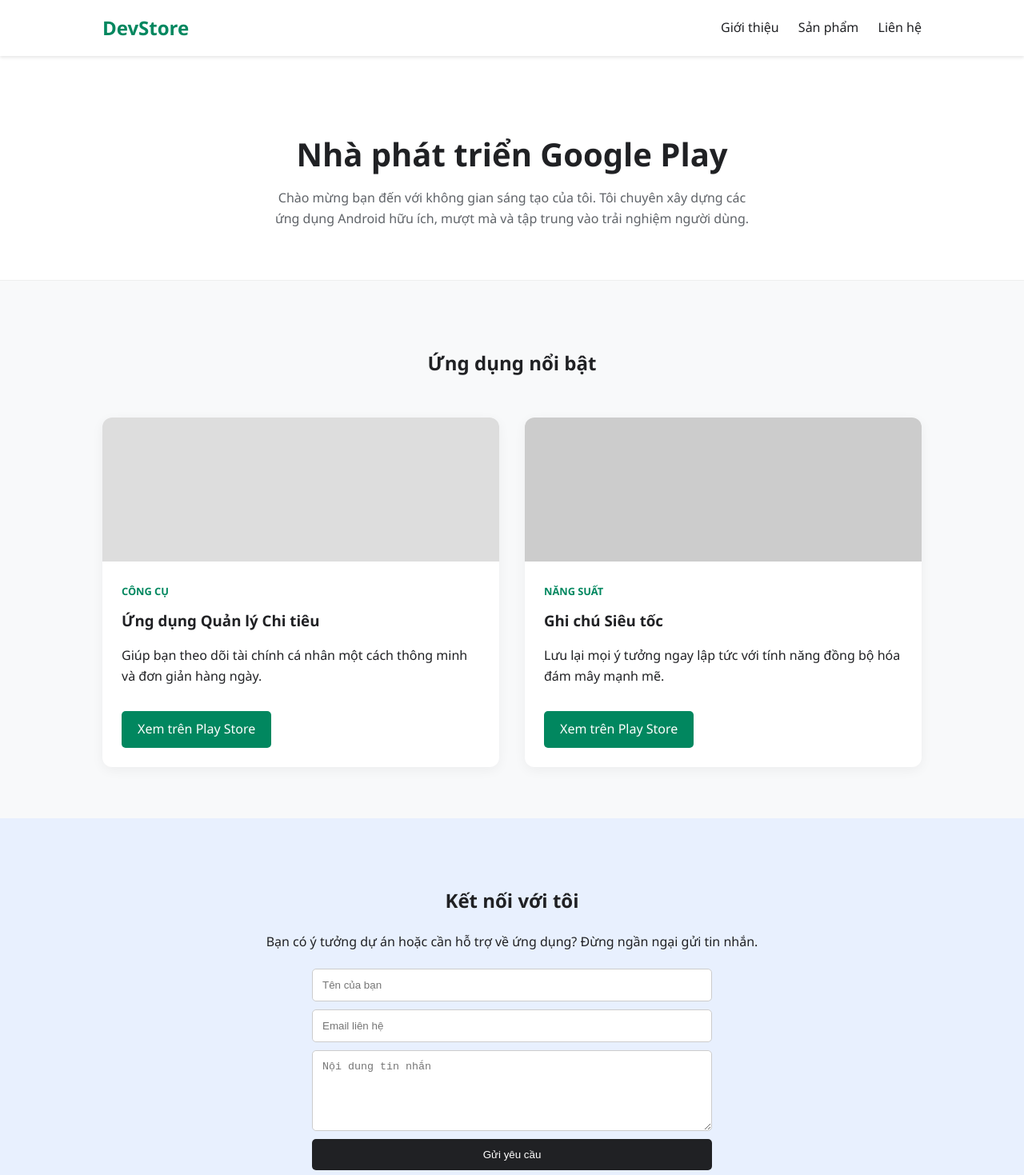
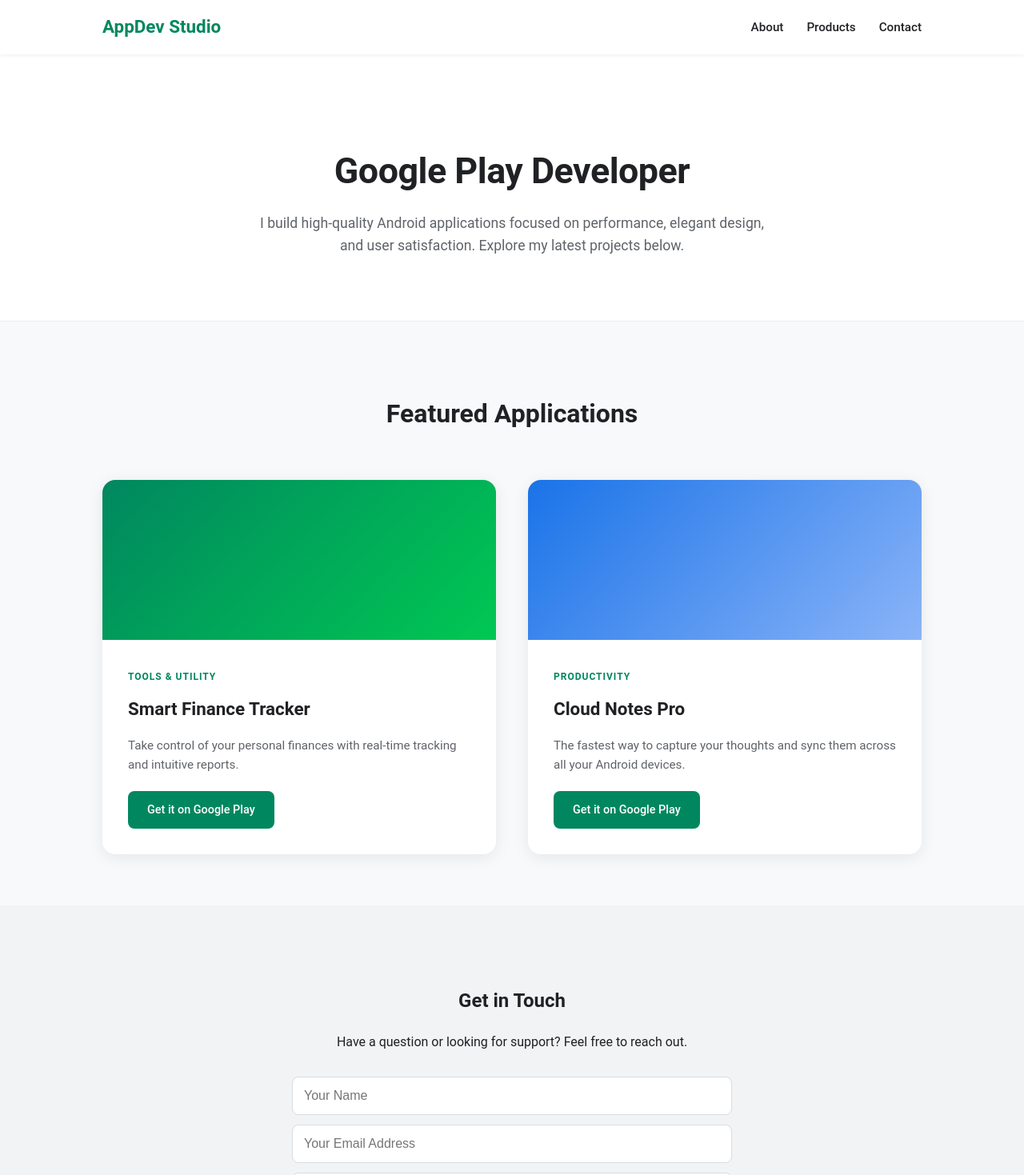
Before and after one commit to pte-team/my-website, a plain HTML site: page index.html in a window 1280 px wide. Shown: the top 1469 px of the page at 80% size. Drawn offline with Linux system fonts and the light colour scheme.

Commit message:
Update index.html

```diff
--- a/index.html
+++ b/index.html
@@ -1,102 +1,108 @@
 <!DOCTYPE html>
-<html lang="vi">
+<html lang="en">
 <head>
     <meta charset="UTF-8">
     <meta name="viewport" content="width=device-width, initial-scale=1.0">
-    <title>Google Play Developer Portfolio</title>
+    <title>Google Play Developer | Portfolio</title>
     <style>
         :root {
-            --primary-color: #01875f; /* Màu xanh đặc trưng Google Play */
+            --primary-color: #01875f; /* Google Play Green */
             --dark-color: #202124;
             --light-bg: #f8f9fa;
         }
 
-        body { font-family: 'Segoe UI', Tahoma, Geneva, Verdana, sans-serif; margin: 0; line-height: 1.6; color: var(--dark-color); background: var(--light-bg); }
+        body { font-family: 'Roboto', sans-serif; margin: 0; line-height: 1.6; color: var(--dark-color); background: var(--light-bg); }
 
         /* Navigation */
-        nav { background: white; padding: 1rem 10%; display: flex; justify-content: space-between; align-items: center; position: sticky; top: 0; box-shadow: 0 2px 4px rgba(0,0,0,0.1); z-index: 1000; }
-        nav a { text-decoration: none; color: var(--dark-color); margin-left: 20px; font-weight: 500; }
-        .logo { font-size: 1.5rem; font-weight: bold; color: var(--primary-color); }
+        nav { background: white; padding: 1rem 10%; display: flex; justify-content: space-between; align-items: center; position: sticky; top: 0; box-shadow: 0 2px 4px rgba(0,0,0,0.05); z-index: 1000; }
+        nav a { text-decoration: none; color: var(--dark-color); margin-left: 25px; font-weight: 500; font-size: 0.95rem; }
+        .logo { font-size: 1.4rem; font-weight: 700; color: var(--primary-color); }
 
         /* Hero Section */
-        header { padding: 4rem 10%; background: white; text-align: center; border-bottom: 1px solid #eee; }
-        header h1 { font-size: 2.5rem; margin-bottom: 10px; }
-        header p { color: #5f6368; max-width: 600px; margin: 0 auto; }
+        header { padding: 5rem 10%; background: white; text-align: center; border-bottom: 1px solid #eee; }
+        header h1 { font-size: 2.8rem; margin-bottom: 15px; letter-spacing: -0.5px; }
+        header p { color: #5f6368; max-width: 650px; margin: 0 auto; font-size: 1.1rem; }
 
         /* Products Section */
         .container { padding: 4rem 10%; }
-        .section-title { text-align: center; margin-bottom: 3rem; }
-        .grid { display: grid; grid-template-columns: repeat(auto-fit, minmax(300px, 1fr)); gap: 2rem; }
+        .section-title { text-align: center; margin-bottom: 3.5rem; font-size: 2rem; }
+        .grid { display: grid; grid-template-columns: repeat(auto-fit, minmax(320px, 1fr)); gap: 2.5rem; }
 
-        .app-card { background: white; border-radius: 12px; overflow: hidden; box-shadow: 0 4px 15px rgba(0,0,0,0.05); transition: transform 0.3s; }
-        .app-card:hover { transform: translateY(-5px); }
-        .app-info { padding: 1.5rem; }
-        .app-tag { color: var(--primary-color); font-size: 0.8rem; font-weight: bold; text-transform: uppercase; }
-        .app-card h3 { margin: 10px 0; }
-        .btn-store { display: inline-block; background: var(--primary-color); color: white; padding: 10px 20px; border-radius: 5px; text-decoration: none; margin-top: 15px; }
+        .app-card { background: white; border-radius: 16px; overflow: hidden; box-shadow: 0 4px 20px rgba(0,0,0,0.08); transition: transform 0.3s cubic-bezier(0.4, 0, 0.2, 1); }
+        .app-card:hover { transform: translateY(-8px); }
+        .app-info { padding: 2rem; }
+        .app-tag { color: var(--primary-color); font-size: 0.75rem; font-weight: 700; text-transform: uppercase; letter-spacing: 1px; }
+        .app-card h3 { margin: 12px 0; font-size: 1.4rem; }
+        .app-card p { color: #5f6368; font-size: 0.95rem; margin-bottom: 20px; }
+        .btn-store { display: inline-block; background: var(--primary-color); color: white; padding: 12px 24px; border-radius: 8px; text-decoration: none; font-weight: 500; font-size: 0.9rem; transition: opacity 0.2s; }
+        .btn-store:hover { opacity: 0.9; }
 
         /* Contact Section */
-        .contact { background: #e8f0fe; padding: 4rem 10%; text-align: center; }
-        .contact-form { max-width: 500px; margin: 20px auto; display: flex; flex-direction: column; gap: 10px; }
-        input, textarea { padding: 12px; border: 1px solid #ccc; border-radius: 5px; }
-        button { background: var(--dark-color); color: white; padding: 12px; border: none; border-radius: 5px; cursor: pointer; }
+        .contact { background: #f1f3f4; padding: 5rem 10%; text-align: center; }
+        .contact-form { max-width: 550px; margin: 30px auto; display: flex; flex-direction: column; gap: 12px; }
+        input, textarea { padding: 14px; border: 1px solid #dadce0; border-radius: 8px; font-size: 1rem; outline-color: var(--primary-color); }
+        button { background: var(--dark-color); color: white; padding: 14px; border: none; border-radius: 8px; cursor: pointer; font-weight: 600; font-size: 1rem; transition: background 0.3s; }
+        button:hover { background: #000; }
 
-        footer { text-align: center; padding: 2rem; font-size: 0.9rem; color: #5f6368; }
+        footer { text-align: center; padding: 3rem; font-size: 0.9rem; color: #70757a; background: white; border-top: 1px solid #eee; }
+        footer a { color: inherit; text-decoration: underline; margin-left: 15px; }
     </style>
 </head>
 <body>
 
     <nav>
-        <div class="logo">DevStore</div>
+        <div class="logo">AppDev Studio</div>
         <div>
-            <a href="#about">Giới thiệu</a>
-            <a href="#apps">Sản phẩm</a>
-            <a href="#contact">Liên hệ</a>
+            <a href="#about">About</a>
+            <a href="#apps">Products</a>
+            <a href="#contact">Contact</a>
         </div>
     </nav>
 
     <header id="about">
-        <h1>Nhà phát triển Google Play</h1>
-        <p>Chào mừng bạn đến với không gian sáng tạo của tôi. Tôi chuyên xây dựng các ứng dụng Android hữu ích, mượt mà và tập trung vào trải nghiệm người dùng.</p>
+        <h1>Google Play Developer</h1>
+        <p>I build high-quality Android applications focused on performance, elegant design, and user satisfaction. Explore my latest projects below.</p>
     </header>
 
     <div class="container" id="apps">
-        <h2 class="section-title">Ứng dụng nổi bật</h2>
+        <h2 class="section-title">Featured Applications</h2>
         <div class="grid">
             <div class="app-card">
-                <div style="height: 180px; background: #ddd;"></div> <div class="app-info">
-                    <span class="app-tag">Công cụ</span>
-                    <h3>Ứng dụng Quản lý Chi tiêu</h3>
-                    <p>Giúp bạn theo dõi tài chính cá nhân một cách thông minh và đơn giản hàng ngày.</p>
-                    <a href="#" class="btn-store">Xem trên Play Store</a>
+                <div style="height: 200px; background: linear-gradient(135deg, #01875f, #00c853);"></div>
+                <div class="app-info">
+                    <span class="app-tag">Tools & Utility</span>
+                    <h3>Smart Finance Tracker</h3>
+                    <p>Take control of your personal finances with real-time tracking and intuitive reports.</p>
+                    <a href="#" class="btn-store">Get it on Google Play</a>
                 </div>
             </div>
 
             <div class="app-card">
-                <div style="height: 180px; background: #ccc;"></div>
+                <div style="height: 200px; background: linear-gradient(135deg, #1a73e8, #8ab4f8);"></div>
                 <div class="app-info">
-                    <span class="app-tag">Năng suất</span>
-                    <h3>Ghi chú Siêu tốc</h3>
-                    <p>Lưu lại mọi ý tưởng ngay lập tức với tính năng đồng bộ hóa đám mây mạnh mẽ.</p>
-                    <a href="#" class="btn-store">Xem trên Play Store</a>
+                    <span class="app-tag">Productivity</span>
+                    <h3>Cloud Notes Pro</h3>
+                    <p>The fastest way to capture your thoughts and sync them across all your Android devices.</p>
+                    <a href="#" class="btn-store">Get it on Google Play</a>
                 </div>
             </div>
         </div>
     </div>
 
     <section class="contact" id="contact">
-        <h2>Kết nối với tôi</h2>
-        <p>Bạn có ý tưởng dự án hoặc cần hỗ trợ về ứng dụng? Đừng ngần ngại gửi tin nhắn.</p>
+        <h2>Get in Touch</h2>
+        <p>Have a question or looking for support? Feel free to reach out.</p>
         <div class="contact-form">
-            <input type="text" placeholder="Tên của bạn">
-            <input type="email" placeholder="Email liên hệ">
-            <textarea rows="5" placeholder="Nội dung tin nhắn"></textarea>
-            <button>Gửi yêu cầu</button>
+            <input type="text" placeholder="Your Name">
+            <input type="email" placeholder="Your Email Address">
+            <textarea rows="5" placeholder="Your Message"></textarea>
+            <button>Send Message</button>
         </div>
     </section>
 
     <footer>
-        &copy; 2026 Developer Name. Tất cả quyền được bảo lưu.
+        &copy; 2026 Your Developer Name. All rights reserved.
+        <a href="policy.html">Privacy Policy</a>
     </footer>
 
 </body>
```
